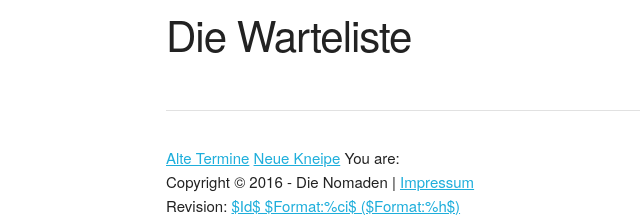
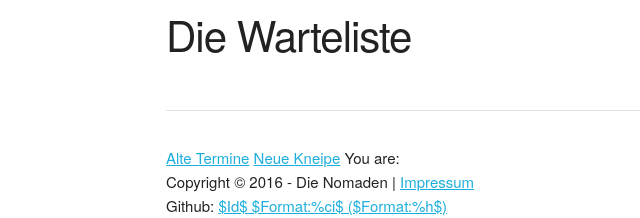
Before and after one commit to nomadenorg/nomads, a Python web app: template templates/index.html in a window 1280 px wide. Shown: the part 630-848 px from the top of the page, without its empty margins (74-714 px from the left). Run offline with Jinja, Linux system fonts and the light colour scheme; the template is opened without the code that fills it, so the values that code supplies are empty.

Commit message:
formatting fixes

```diff
--- a/templates/index.html
+++ b/templates/index.html
@@ -218,8 +218,11 @@
 	</div>
 
 	<div class="twelve columns">
-	  Copyright &copy; 2016 - Die Nomaden | <a href="assets/impressum.html">Impressum</a><br>
-	  Revision: <a href="https://github.com/ofosos/nomads">$Id$ $Format:%ci$ ($Format:%h$)</a>
+	  Copyright &copy; 2016 - Die Nomaden | <a href="assets/impressum.html">Impressum</a>
+	</div>
+
+	<div class="twelve columns">
+	  Github: <a href="https://github.com/ofosos/nomads">$Id$ $Format:%ci$ ($Format:%h$)</a>
 	</div>
 
       </div>
```
